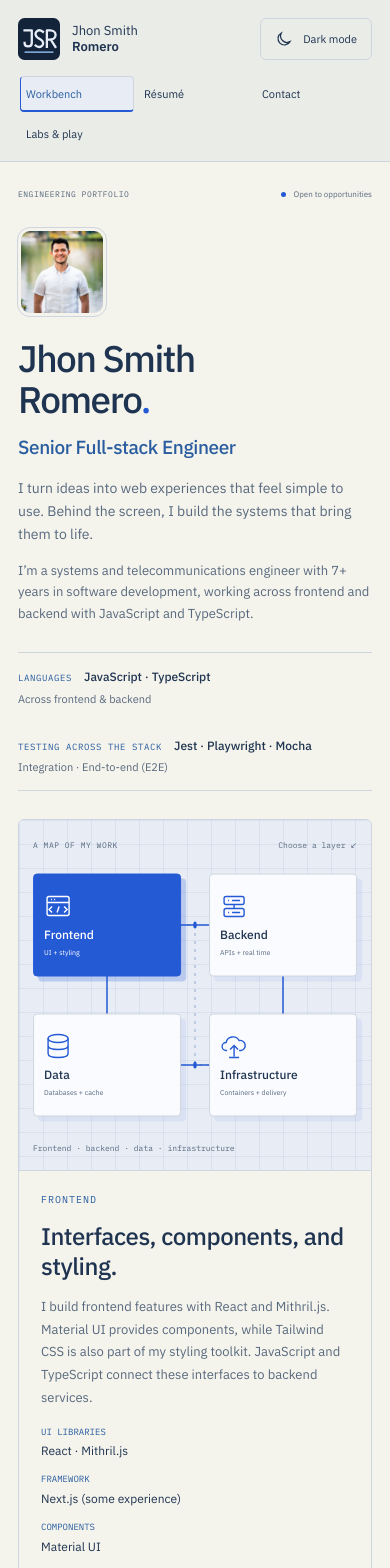
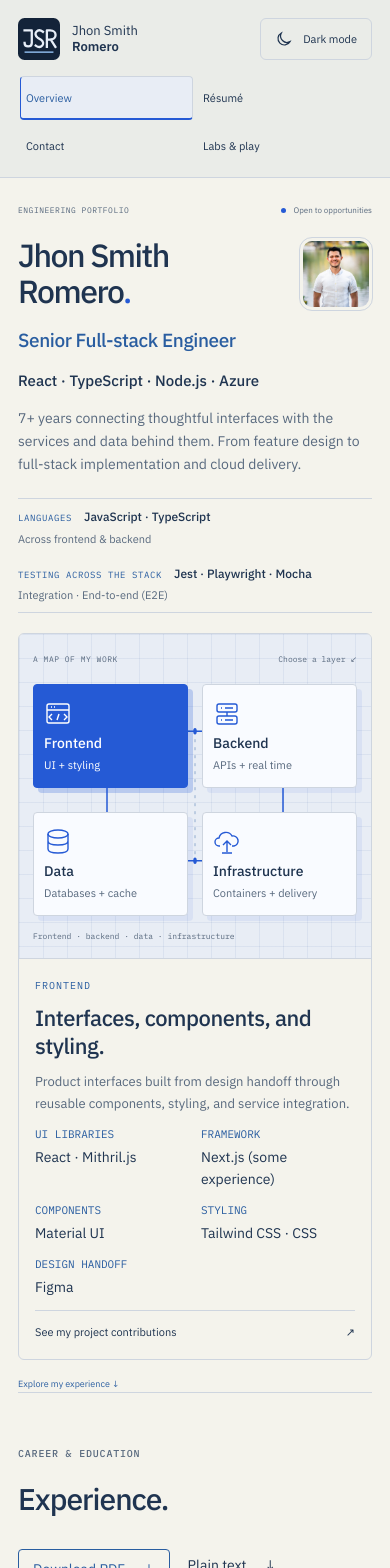
Before and after one commit to JhonSmithRomeroSolorzano/portfolio-lab, a React (Vite) app: page / in a window 390 px wide. Shown: the top 1568 px of the page. Built offline with nearby package versions, Linux system fonts and the light colour scheme.

Commit message:
Improve recruiter overview and mobile resume readability

```diff
--- a/src/App.tsx
+++ b/src/App.tsx
@@ -648,7 +648,7 @@ export function App() {
           <nav aria-label="Main navigation" ref={navRef}>
             <span className="nav-cursor" aria-hidden="true" />
             <a href="#workbench">
-              <span aria-hidden="true">⌘</span> Workbench
+              <span aria-hidden="true">⌘</span> Overview
             </a>
             <a href="#resume">
               <span aria-hidden="true">↗</span> Résumé
@@ -699,15 +699,13 @@ export function App() {
                     Jhon Smith Romero<span>.</span>
                   </h1>
                   <p className="intro-role">Senior Full-stack Engineer</p>
+                  <p className="intro-stack" aria-label="Core technologies">
+                    React · TypeScript · Node.js · Azure
+                  </p>
                   <p>
-                    I turn ideas into web experiences that feel simple to use.
-                    Behind the screen, I build the systems that bring them to
-                    life.
-                  </p>
-                  <p className="intro-background">
-                    I’m a systems and telecommunications engineer with 7+ years
-                    in software development, working across frontend and backend
-                    with JavaScript and TypeScript.
+                    7+ years connecting thoughtful interfaces with the services
+                    and data behind them. From feature design to full-stack
+                    implementation and cloud delivery.
                   </p>
                 </div>
                 <img
@@ -829,7 +827,7 @@ export function App() {
           </main>
           <footer className="site-footer wrap">
             <span>© 2026 Jhon Smith Romero</span>
-            <a href="#workbench">Back to the workbench ↑</a>
+            <a href="#workbench">Back to overview ↑</a>
             <a href={REPO} target="_blank" rel="noreferrer">
               View source <Arrow diagonal />
             </a>
--- a/src/profile.ts
+++ b/src/profile.ts
@@ -50,7 +50,7 @@ export const experience: readonly ExperienceEntry[] = [
         description: "Healthcare facility automation platform.",
         url: "https://nimrod.io/",
         contributions: [
-          "Participate in feature design and implement changes across database models, backend services, and frontend interfaces.",
+          "Take features from design through implementation across database models, backend services, and frontend interfaces.",
           "Build features with React and Mithril.js, connected to Node.js services and NoSQL databases.",
           "Work with Azure and GitHub Actions for cloud delivery and CI/CD.",
         ],
@@ -92,7 +92,7 @@ export const experience: readonly ExperienceEntry[] = [
         url: "https://nimrod.io/",
         contributions: [
           "Built responsive interfaces with React and Mithril.js, connected to Node.js services and NoSQL data.",
-          "Developed features, maintained the application, and refactored code through agile iterations.",
+          "Developed product features, maintained existing workflows, and refactored code through agile iterations.",
         ],
       },
     ],
--- a/src/technology-stack.ts
+++ b/src/technology-stack.ts
@@ -13,7 +13,7 @@ export const stackLayers = [
     caption: "UI + styling",
     title: "Interfaces, components, and styling.",
     description:
-      "I build frontend features with React and Mithril.js. Material UI provides components, while Tailwind CSS is also part of my styling toolkit. JavaScript and TypeScript connect these interfaces to backend services.",
+      "Product interfaces built from design handoff through reusable components, styling, and service integration.",
     groups: [
       { label: "UI libraries", items: ["React", "Mithril.js"] },
       { label: "Framework", items: ["Next.js (some experience)"] },
--- a/src/workspace.css
+++ b/src/workspace.css
@@ -43,7 +43,7 @@
   flex-direction: column;
   align-items: flex-start;
   gap: 18px;
-  font-size: 18px;
+  font-size: 1.125rem;
   line-height: 1.2;
 }
 .rail-brand .brand-mark {
@@ -80,12 +80,12 @@
   align-items: center;
   gap: 13px;
   min-height: 42px;
-  font-size: 13px;
+  font-size: 0.8125rem;
 }
 .identity-rail nav a span {
   width: 18px;
   color: var(--accent);
-  font-size: 18px;
+  font-size: 1.125rem;
 }
 .identity-rail nav a:hover,
 .rail-socials a:hover {
@@ -98,7 +98,7 @@
   padding-top: 26px;
 }
 .rail-bottom > p {
-  font-size: 11px;
+  font-size: 0.6875rem;
   line-height: 1.7;
   color: var(--muted);
 }
@@ -106,13 +106,13 @@
   display: flex;
   flex-wrap: wrap;
   gap: 15px;
-  font-size: 11px;
+  font-size: 0.6875rem;
   margin: 20px 0;
 }
 .rail-bottom .theme-toggle {
   width: 100%;
   justify-content: flex-start;
-  font-size: 11px;
+  font-size: 0.6875rem;
 }
 .portfolio-content {
   min-width: 0;
@@ -138,7 +138,7 @@
   gap: 8px;
   font-family: "IBM Plex Sans", sans-serif;
   letter-spacing: 0;
-  white-space: nowrap;
+  white-space: normal;
 }
 .opportunity i {
   width: 5px;
@@ -167,13 +167,13 @@
 .workbench-intro p {
   max-width: 560px;
   margin: 0;
-  font-size: 15px;
+  font-size: 0.9375rem;
   line-height: 1.65;
   color: var(--muted);
 }
 .workbench-intro .intro-background {
   margin-top: 14px;
-  font-size: 13px;
+  font-size: 0.8125rem;
   max-width: 540px;
 }
 .workbench-intro .intro-role {
@@ -193,6 +193,10 @@
 }
 .stack-drawing {
   min-height: 420px;
+  display: grid;
+  grid-template-columns: repeat(2, minmax(0, 1fr));
+  gap: 44px 32px;
+  padding: 64px 28px 54px;
   position: relative;
   background-color: var(--board);
   background-image:
@@ -235,50 +239,33 @@
   fill: var(--electric);
 }
 .stack-node {
-  position: absolute;
+  position: relative;
   display: flex;
   flex-direction: column;
   align-items: flex-start;
   justify-content: center;
   gap: 7px;
   padding: 16px;
-  width: min(160px, 40%);
-  height: 115px;
+  width: 100%;
+  min-height: 7.2rem;
   border: 1px solid var(--line);
   background: var(--node);
   color: var(--ink);
   border-radius: 4px;
   box-shadow: 5px 5px 0 color-mix(in srgb, var(--electric) 8%, transparent);
-  transform: translate(-50%, -50%);
   text-align: left;
   transition:
     background 0.15s,
     box-shadow 0.15s;
 }
-.stack-node-frontend {
-  left: 25%;
-  top: 30%;
-}
-.stack-node-backend {
-  left: 75%;
-  top: 30%;
-}
-.stack-node-data {
-  left: 25%;
-  top: 70%;
-}
-.stack-node-infrastructure {
-  left: 75%;
-  top: 70%;
-}
 .stack-node strong {
   font-weight: 500;
-  font-size: 16px;
+  font-size: 1rem;
 }
 .stack-node > span {
-  font-size: 9px;
+  font-size: 0.6875rem;
   color: var(--muted);
-  white-space: nowrap;
+  white-space: normal;
 }
 .stack-node svg {
   color: var(--electric);
@@ -322,8 +309,8 @@
   margin: 22px 0 14px;
 }
 .stack-detail p {
-  font-size: 12px;
-  line-height: 1.75;
+  font-size: 0.9375rem;
+  line-height: 1.65;
   color: var(--muted);
   margin: 0;
 }
@@ -333,14 +320,14 @@
   margin: 22px 0;
 }
 .stack-facts dt {
-  font: 9px/1.5 var(--mono);
+  font: 0.6875rem/1.5 var(--mono);
   text-transform: uppercase;
   color: var(--accent);
   margin-bottom: 3px;
 }
 .stack-facts dd {
   margin: 0;
-  font-size: 12px;
+  font-size: 0.875rem;
   line-height: 1.6;
 }
 .stack-detail > a {
@@ -351,7 +338,7 @@
   align-items: center;
   justify-content: space-between;
   gap: 12px;
-  font-size: 11px;
+  font-size: 0.6875rem;
 }
 .stack-detail > a:hover {
   color: var(--accent);
@@ -362,13 +349,13 @@
   justify-content: space-between;
   gap: 18px;
   margin-top: 17px;
-  font-size: 10px;
+  font-size: 0.625rem;
   line-height: 1.6;
   color: var(--muted);
 }
 .workbench-caption a {
   color: var(--accent);
-  white-space: nowrap;
+  white-space: normal;
 }
 h2 {
   font: 500 34px/1.2 var(--display);
@@ -379,7 +366,7 @@ h2 {
 }
 .eyebrow {
   letter-spacing: 0.8px;
-  font-size: 10px;
+  font-size: 0.625rem;
   color: var(--muted);
 }
 .lab-section {
@@ -392,11 +379,11 @@ h2 {
 }
 .section-heading > p {
   max-width: 350px;
-  font-size: 13px;
+  font-size: 0.8125rem;
   margin: 0;
 }
 .lab-section h2 {
-  font-size: 36px;
+  font-size: 2.25rem;
   margin-top: 10px;
 }
 .lab-shell {
@@ -414,11 +401,11 @@ h2 {
 .resume-list-title {
   text-transform: uppercase;
   color: var(--accent);
-  font-size: 10px;
+  font-size: 0.625rem;
   letter-spacing: 0.5px;
 }
 .experience-list h4 {
-  font-size: 19px;
+  font-size: 1.25rem;
 }
 .experience-list > li::before {
   border-radius: 1px;
@@ -430,7 +417,7 @@ h2 {
   padding-block: 44px 70px;
 }
 .journal-section h2 {
-  font-size: 34px;
+  font-size: 2.125rem;
 }
 .journal-entry {
   grid-template-columns: 108px 1fr 40px;
@@ -445,13 +432,13 @@ h2 {
   margin-bottom: 36px;
 }
 .contact-section h2 {
-  font-size: 31px;
+  font-size: 1.9375rem;
 }
 .contact-section .primary-button {
   padding: 14px 18px;
 }
 .site-footer {
-  font-size: 10px;
+  font-size: 0.625rem;
 }
 @container (max-width: 790px) {
   .lab-body {
@@ -580,7 +567,7 @@ h2 {
     flex-direction: row;
     gap: 12px;
     align-items: center;
-    font-size: 13px;
+    font-size: 0.8125rem;
   }
   .rail-brand .brand-mark {
     width: 42px;
@@ -611,8 +598,8 @@ h2 {
   }
   .identity-rail nav a {
     flex-shrink: 0;
-    font-size: 11px;
-    min-height: 36px;
+    font-size: 0.6875rem;
+    min-height: 44px;
   }
   .identity-rail nav a span {
     display: none;
@@ -627,7 +614,7 @@ h2 {
     padding-block: 28px;
   }
   .workbench h1 {
-    font-size: 40px;
+    font-size: 2.5rem;
     letter-spacing: -1.5px;
   }
 
@@ -641,7 +628,7 @@ h2 {
 @media (max-width: 480px) {
   .identity-rail nav {
     display: grid;
-    grid-template-columns: repeat(3, minmax(0, 1fr));
+    grid-template-columns: repeat(2, minmax(0, 1fr));
   }
   .identity-rail {
     padding-inline: 18px;
@@ -650,35 +637,37 @@ h2 {
     width: calc(100% - 36px);
   }
   .workspace-topline {
-    font-size: 8px;
+    font-size: 0.5rem;
     gap: 8px;
   }
   .workbench h1 {
-    font-size: 37px;
+    font-size: 2.3125rem;
     max-width: 275px;
   }
   .workbench-intro p {
-    font-size: 14px;
+    font-size: 0.875rem;
   }
   .stack-node {
-    width: 42%;
-    height: 103px;
+    width: 100%;
+    min-height: 6.5rem;
     padding: 10px;
     gap: 6px;
   }
   .stack-node strong {
-    font-size: 12px;
+    font-size: 0.875rem;
   }
   .stack-node > span {
-    font-size: 7px;
+    font-size: 0.6875rem;
   }
 
   .stack-drawing {
-    min-height: 350px;
+    min-height: 0;
+    gap: 24px 14px;
+    padding: 50px 14px 42px;
   }
   .map-caption {
     inset-inline: 14px;
-    font-size: 8px;
+    font-size: 0.5rem;
     gap: 8px;
   }
   .map-caption > span:first-child {
@@ -686,26 +675,26 @@ h2 {
   }
   .map-footnote {
     inset-inline: 14px;
-    font-size: 8px;
+    font-size: 0.5rem;
   }
   .stack-detail {
     display: flex;
-    gap: 15px;
-    padding: 22px;
-    min-height: 320px;
+    gap: 12px;
+    padding: 20px 16px;
+    min-height: 0;
   }
   .stack-detail h2 {
-    font-size: 24px;
+    font-size: 1.5rem;
   }
   .stack-detail p {
-    font-size: 13px;
+    font-size: 0.8125rem;
   }
   .stack-detail > a {
     margin-top: auto;
   }
   .workbench-caption {
     align-items: flex-start;
-    font-size: 9px;
+    font-size: 0.5625rem;
   }
   .workbench-caption > span {
     max-width: 170px;
@@ -713,13 +702,13 @@ h2 {
   h2,
   .lab-section h2,
   .journal-section h2 {
-    font-size: 30px;
+    font-size: 1.875rem;
   }
   .lab-section {
     padding-top: 43px;
   }
   .section-heading > p {
-    font-size: 12px;
+    font-size: 0.75rem;
   }
   .lab-display {
     padding: 22px 13px;
@@ -747,10 +736,10 @@ h2 {
     left: -10px;
   }
   .metrics strong {
-    font-size: 25px;
+    font-size: 1.5625rem;
   }
   .metrics span {
-    font-size: 8px;
+    font-size: 0.5rem;
   }
   .legend {
     gap: 10px;
@@ -760,11 +749,11 @@ h2 {
     padding: 24px;
   }
   .contact-section h2 {
-    font-size: 28px;
+    font-size: 1.75rem;
   }
   .site-footer {
     flex-wrap: wrap;
-    font-size: 9px;
+    font-size: 0.5625rem;
   }
 }
 @media (prefers-reduced-motion: reduce) {
@@ -820,10 +809,10 @@ h2 {
     max-width: 100%;
   }
   .metrics strong {
-    font-size: 22px;
+    font-size: 1.375rem;
   }
   .metrics strong small {
-    font-size: 10px;
+    font-size: 0.625rem;
   }
   .metrics > div {
     padding-inline: 7px;
@@ -831,14 +820,14 @@ h2 {
 }
 @media (max-width: 360px) {
   .stack-node {
-    width: 42%;
+    width: 100%;
     padding-inline: 8px;
   }
   .stack-node > span {
-    font-size: 7px;
+    font-size: 0.6875rem;
   }
   .workbench h1 {
-    font-size: 34px;
+    font-size: 2.125rem;
   }
 }
 
@@ -850,7 +839,7 @@ h2 {
     flex-direction: row;
     align-items: center;
     gap: 12px;
-    font-size: 13px;
+    font-size: 0.8125rem;
   }
   .rail-brand .brand-mark {
     width: 42px;
@@ -860,7 +849,7 @@ h2 {
     margin-block: 16px 20px;
   }
   .identity-rail nav a {
-    min-height: 36px;
+    min-height: 44px;
   }
   .rail-bottom {
     padding-top: 18px;
@@ -891,7 +880,7 @@ h2 {
   flex-wrap: wrap;
   gap: 8px 20px;
   padding: 16px 0;
-  font-size: 12px;
+  font-size: 0.75rem;
 }
 .technology-label {
   color: var(--accent);
@@ -905,7 +894,7 @@ h2 {
 }
 .stack-languages > span:last-child,
 .stack-testing > span:last-child {
-  font-size: 11px;
+  font-size: 0.6875rem;
   color: var(--muted);
 }
 @media (max-width: 1180px) {
@@ -916,13 +905,42 @@ h2 {
 }
 @media (max-width: 600px) {
   .workbench-intro {
-    grid-template-columns: minmax(0, 1fr);
-    gap: 22px;
+    grid-template-columns: minmax(0, 1fr) 72px;
+    gap: 14px;
+    padding-block: 22px;
+  }
+  .intro-copy {
+    display: contents;
+  }
+  .workbench-intro h1 {
+    grid-column: 1;
+    margin: 0;
+    font-size: 2rem;
+  }
+  .workbench-intro p {
+    grid-column: 1 / -1;
+  }
+  .workbench-intro .intro-role {
+    margin: 4px 0 0;
+  }
+  .workbench-intro .intro-stack {
+    margin: 0;
+  }
+  .stack-facts {
+    grid-template-columns: repeat(2, minmax(0, 1fr));
+    gap: 12px;
+  }
+  .stack-detail h2 {
+    font-size: 1.375rem;
+  }
+  .workbench-caption > span {
+    display: none;
   }
   .profile-portrait {
     grid-row: 1;
-    width: 88px;
-    height: 88px;
+    grid-column: 2;
+    width: 72px;
+    height: 72px;
     border-width: 3px;
   }
   .stack-languages,
@@ -934,3 +952,23 @@ h2 {
     flex-basis: 100%;
   }
 }
+
+.workbench-intro .intro-stack {
+  color: var(--ink);
+  font-size: 0.9375rem;
+  font-weight: 500;
+  line-height: 1.7;
+  margin: -6px 0 14px;
+}
+@media (max-width: 600px) {
+  .workbench-intro .intro-stack {
+    margin: 0;
+  }
+  .technology-overview {
+    margin-bottom: 20px;
+  }
+  .stack-languages,
+  .stack-testing {
+    padding-block: 10px;
+  }
+}
```
Also changed, not shown: src/resume.css (+12 -12 lines), 2 other files (tests, documents, lock files or other folders).
